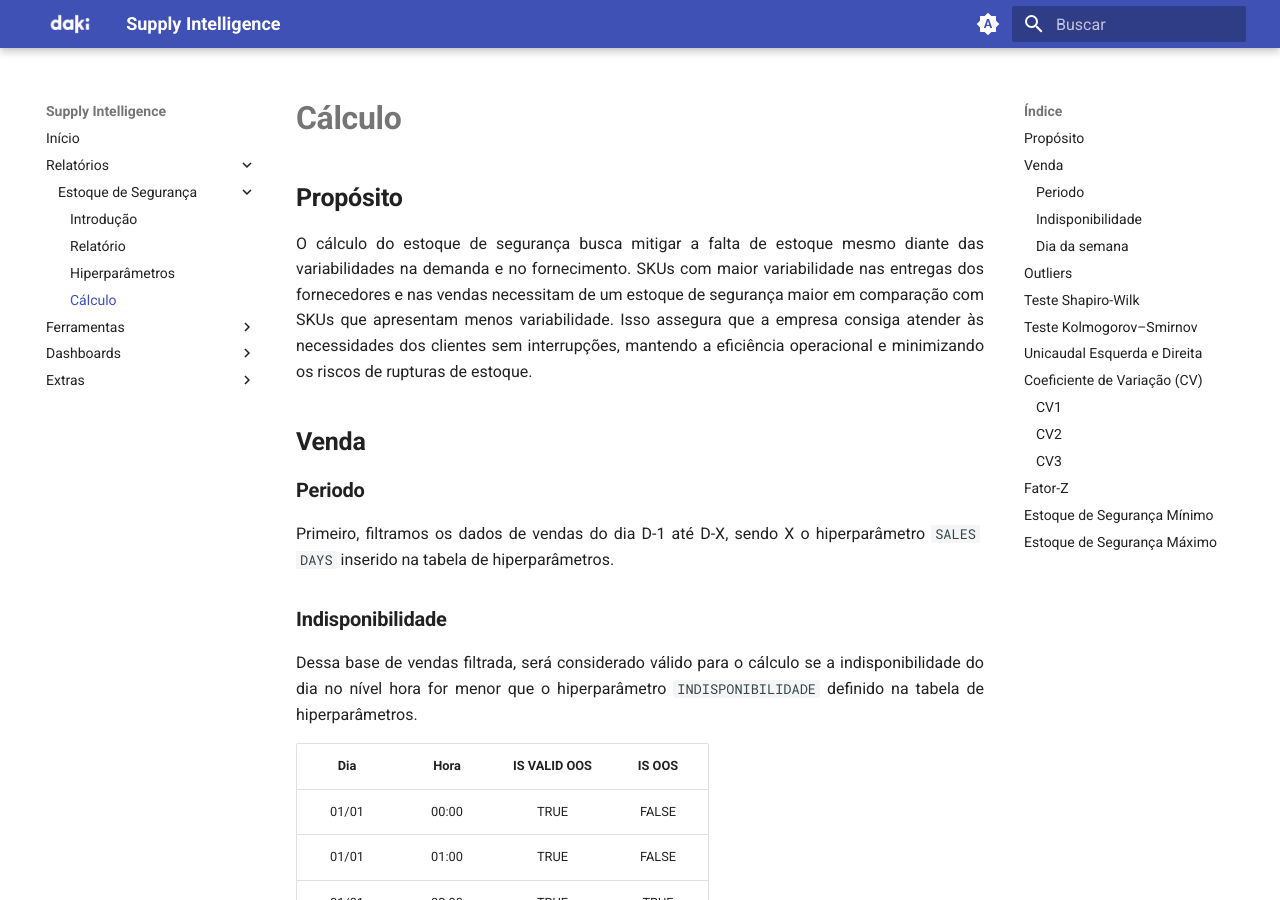
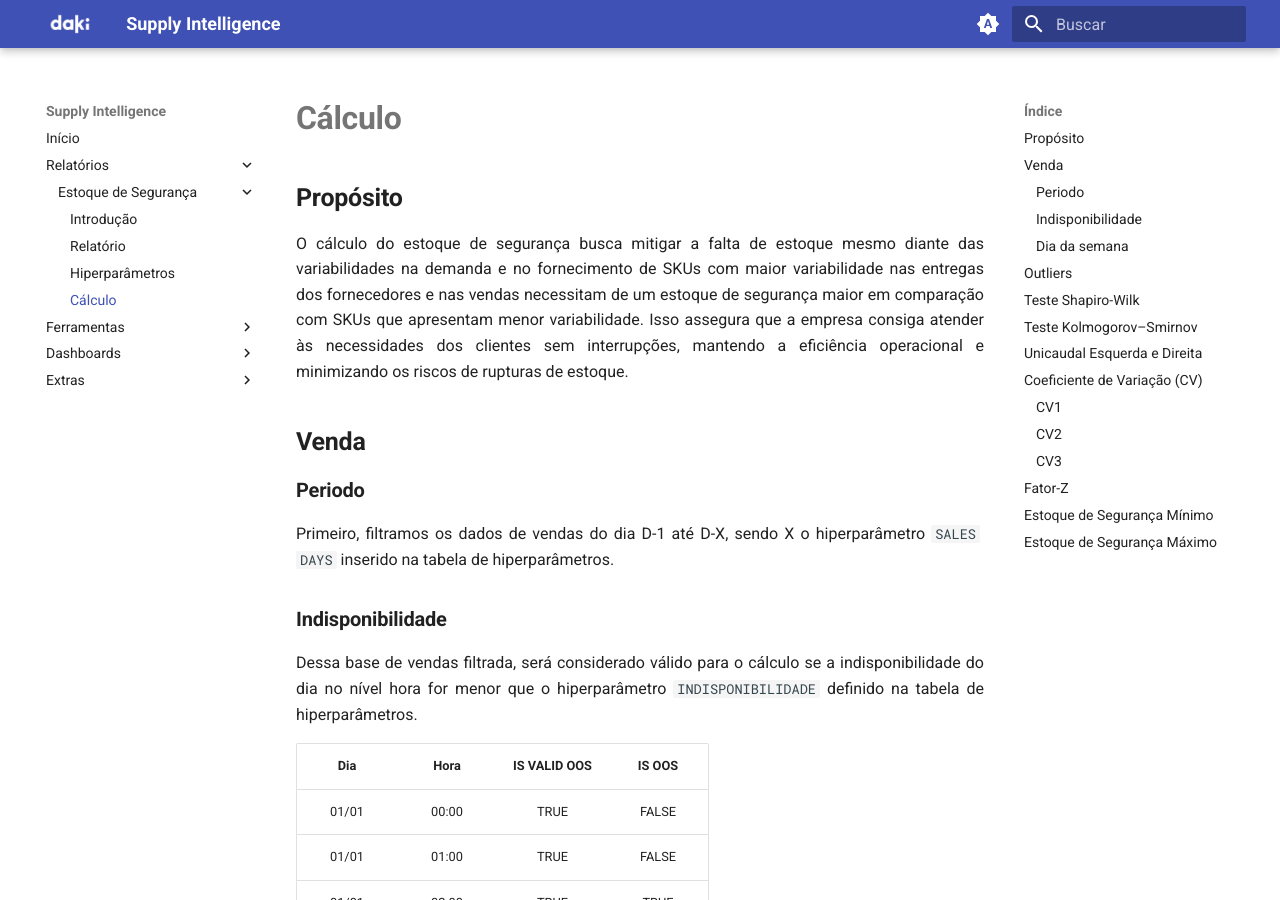
Before and after one commit to leonardo-olher/supply-docs, an MkDocs documentation site: the page built from docs/Relatórios/Estoque de Seguraça/Cálculo.md, in a window 1280 px wide and 900 px high. Built offline with MkDocs 1.6.1 and Material for MkDocs 9.7.7, drawn with Linux system fonts in a browser that asks for light colours; some of the changed text lies outside the part shown.

Commit message:
ajustes textos stock segurança

````diff
--- a/docs/Relatórios/Estoque de Seguraça/Cálculo.md
+++ b/docs/Relatórios/Estoque de Seguraça/Cálculo.md
@@ -2,7 +2,7 @@
 
 ## **Propósito**
 <p style="text-align: justify;">
-O cálculo do estoque de segurança busca mitigar a falta de estoque mesmo diante das variabilidades na demanda e no fornecimento. SKUs com maior variabilidade nas entregas dos fornecedores e nas vendas necessitam de um estoque de segurança maior em comparação com SKUs que apresentam menos variabilidade. Isso assegura que a empresa consiga atender às necessidades dos clientes sem interrupções, mantendo a eficiência operacional e minimizando os riscos de rupturas de estoque.</p>
+O cálculo do estoque de segurança busca mitigar a falta de estoque mesmo diante das variabilidades na demanda e no fornecimento de SKUs com maior variabilidade nas entregas dos fornecedores e nas vendas necessitam de um estoque de segurança maior em comparação com SKUs que apresentam menor variabilidade. Isso assegura que a empresa consiga atender às necessidades dos clientes sem interrupções, mantendo a eficiência operacional e minimizando os riscos de rupturas de estoque.</p>
 
 ## **Venda**
 
@@ -122,7 +122,7 @@
 
 ## **Fator-Z**
 <p style="text-align: justify;">
-Agora com todas as limpezas de venda utilizamos o hiperparâmetro Fator-Z que representa o nível de confiança necessário para garantir que o estoque seja suficiente para atender à demanda durante um período de tempo específico, mesmo diante de incertezas e variabilidades.
+Agora com todas as limpezas de venda utilizamos o hiperparâmetro <code>Fator-Z</code> que representa o nível de confiança necessário para garantir que o estoque seja suficiente para atender à demanda durante um período de tempo específico, mesmo diante de incertezas e variabilidades.
 
 ```
 Cálculo: {fator_z} * sqrt(({avg_leadtime} * square({stddev_sales})) + (square({avg_sales}) * square({stddev_leadtime})))
````
Also changed, not shown: docs/Relatórios/Estoque de Seguraça/Hiperparâmetros.md (+1 -1 lines), docs/Relatórios/Estoque de Seguraça/Relatório.md (+1 -1 lines), docs/index.md (+1 -1 lines), site/Relatórios/Estoque de Seguraça/Cálculo/index.html, site/Relatórios/Estoque de Seguraça/Hiperparâmetros/index.html, site/Relatórios/Estoque de Seguraça/Relatório/index.html, site/index.html, site/search/search_index.json.
